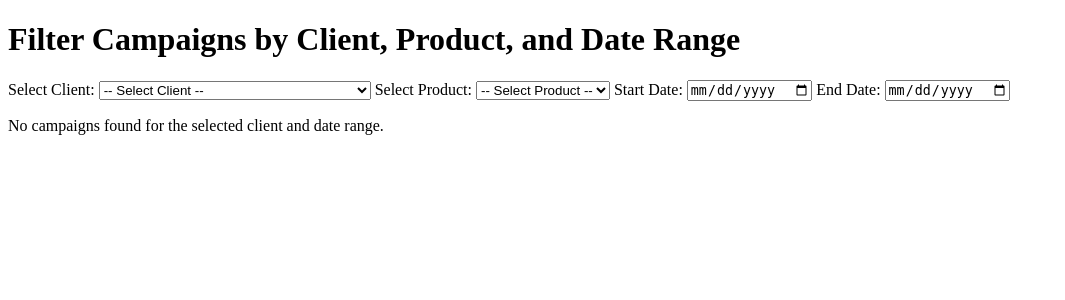
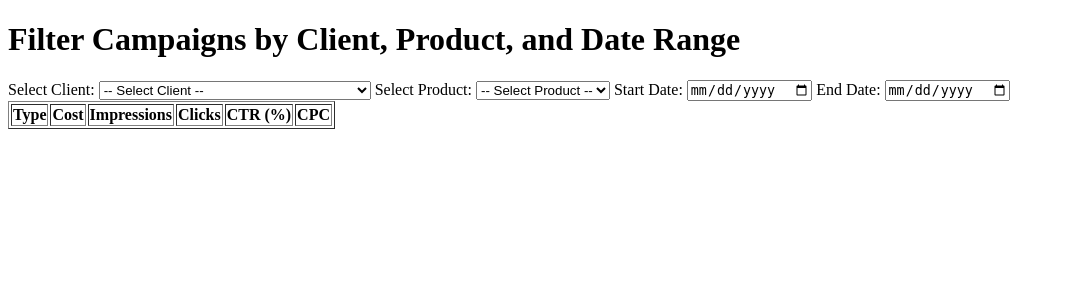
Before and after one commit to ChristopherChari/PrecisionTracker, a Django app: page / in a window 1280 px wide. Shown: the top 300 px of the page, without its empty margins (0-1065 px from the left). Run offline with Django 5.2, Linux system fonts and the light colour scheme; data comes from the database, SQL or seed files in the repository; both versions use the stored data as it was after the commit; lists and menus that the app fills with data are empty.

Commit message:
added table and conditional formatting

```diff
--- a/precisiontracker/CampaignTracker/templates/CampaignTracker/campaign_list.html
+++ b/precisiontracker/CampaignTracker/templates/CampaignTracker/campaign_list.html
@@ -1,26 +1,59 @@
-{% if campaigns_by_type %}
-    <h2>Filtered Campaigns by Type</h2>
-    {% for campaign_type, data in campaigns_by_type.items %}
-        <h3>{{ data.product }} {{ campaign_type }}</h3>
+<style>
+    .green {
+        background-color: #90ee90; /* Light green */
+    }
+    .red {
+        background-color: #ffcccb; /* Light red */
+    }
+</style>
 
-        <p>Total Spend: {{ data.total_spend }}</p>
-        <p>Total Impressions: {{ data.total_impressions }}</p>
-        <p>Total Clicks: {{ data.total_clicks }}</p>
-        <p>Average CTR: {{ data.total_ctr|floatformat:2 }}%</p>
-        <p>Average CPC: {{ data.total_cpc|floatformat:2 }}</p>
-
-        <h4>Dynamic Targets for Selected Range</h4>
-        <p>Target Spend: {{ data.target_spend|floatformat:2 }}</p>
-        <p>Target Impressions: {{ data.target_impressions|floatformat:0 }}</p>
-        <p>Target Clicks: {{ data.target_clicks|floatformat:0 }}</p>
-        <p>Target CTR: {{ data.target_ctr|floatformat:2 }}%</p>
-        <p>Target CPC: {{ data.target_cpc|floatformat:2 }}</p>
-        <ul>
-            {% for campaign in data.campaigns %}
-
-            {% endfor %}
-        </ul>
-    {% endfor %}
-{% else %}
-    <p>No campaigns found for the selected client and date range.</p>
-{% endif %}
+<table border="1">
+    <thead>
+        <tr>
+            <th>Type</th>
+            <th>Cost</th>
+            <th>Impressions</th>
+            <th>Clicks</th>
+            <th>CTR (%)</th>
+            <th>CPC</th>
+        </tr>
+    </thead>
+    <tbody>
+        {% for campaign_type, data in campaigns_by_type.items %}
+        <tr>
+            <td colspan="6"><strong>{{ campaign_type }}</strong></td>
+        </tr>
+        <tr>
+            <td>Targets</td>
+            <td>£{{ data.target_spend|floatformat:2 }}</td>
+            <td>{{ data.target_impressions }}</td>
+            <td>{{ data.target_clicks }}</td>
+            <td>{{ data.target_ctr|floatformat:2 }}</td>
+            <td>£{{ data.target_cpc|floatformat:2 }}</td>
+        </tr>
+        <tr>
+            <td>Actuals</td>
+            <!-- Cost: Red if actual cost > target cost, otherwise green -->
+            <td class="{% if data.total_spend > data.target_spend %}red{% else %}green{% endif %}">
+                £{{ data.total_spend|floatformat:2 }}
+            </td>
+            <!-- Impressions: Red if actual impressions < target impressions, otherwise green -->
+            <td class="{% if data.total_impressions < data.target_impressions %}red{% else %}green{% endif %}">
+                {{ data.total_impressions }}
+            </td>
+            <!-- Clicks: Red if actual clicks < target clicks, otherwise green -->
+            <td class="{% if data.total_clicks < data.target_clicks %}red{% else %}green{% endif %}">
+                {{ data.total_clicks }}
+            </td>
+            <!-- CTR: Red if actual CTR < target CTR, otherwise green -->
+            <td class="{% if data.total_ctr < data.target_ctr %}red{% else %}green{% endif %}">
+                {{ data.total_ctr|floatformat:2 }}
+            </td>
+            <!-- CPC: Red if actual CPC > target CPC, otherwise green -->
+            <td class="{% if data.total_cpc > data.target_cpc %}red{% else %}green{% endif %}">
+                £{{ data.total_cpc|floatformat:2 }}
+            </td>
+        </tr>
+        {% endfor %}
+    </tbody>
+</
--- a/precisiontracker/CampaignTracker/templates/CampaignTracker/filter_campaigns.html
+++ b/precisiontracker/CampaignTracker/templates/CampaignTracker/filter_campaigns.html
@@ -24,6 +24,7 @@
             }
 
             // Function to update the campaign list based on selected filters
+           // Function to update the campaign list based on selected filters
             function updateCampaignList() {
                 $.ajax({
                     url: "{% url 'home' %}",
@@ -33,6 +34,7 @@
                     }
                 });
             }
+
 
             // Trigger the product dropdown update when a client is selected
             $('#client').on('change', function () {
@@ -83,7 +85,41 @@
     </form>
 
     <div id="campaign-list">
-        {% include 'CampaignTracker/campaign_list.html' %}
+        <table border="1">
+            <thead>
+                <tr>
+                    <th>Type</th>
+                    <th>Cost</th>
+                    <th>Impressions</th>
+                    <th>Clicks</th>
+                    <th>CTR (%)</th>
+                    <th>CPC</th>
+                </tr>
+            </thead>
+            <tbody>
+                {% for campaign_type, data in campaigns_by_type.items %}
+                <tr>
+                    <td colspan="6"><strong>{{ campaign_type }}</strong></td>
+                </tr>
+                <tr>
+                    <td>Targets</td>
+                    <td>{{ data.target_spend }}</td>
+                    <td>{{ data.target_impressions }}</td>
+                    <td>{{ data.target_clicks }}</td>
+                    <td>{{ data.target_ctr }}</td>
+                    <td>{{ data.target_cpc }}</td>
+                </tr>
+                <tr>
+                    <td>Actuals</td>
+                    <td>{{ data.total_spend }}</td>
+                    <td>{{ data.total_impressions }}</td>
+                    <td>{{ data.total_clicks }}</td>
+                    <td>{{ data.total_ctr }}</td>
+                    <td>{{ data.total_cpc }}</td>
+                </tr>
+                {% endfor %}
+            </tbody>
+        </table>
     </div>
 </body>
 </html>
--- a/precisiontracker/CampaignTracker/views.py
+++ b/precisiontracker/CampaignTracker/views.py
@@ -57,6 +57,10 @@ def get_products_for_client(request):
     return JsonResponse({'products': products})
 
 
+from django.shortcuts import render
+from django.template.loader import render_to_string
+from django.http import JsonResponse
+
 def filter_campaigns(request):
     clients = Client.objects.all()
     campaigns_by_type = {}
@@ -65,6 +69,7 @@ def filter_campaigns(request):
     start_date = request.GET.get('start_date', request.session.get('selected_start_date'))
     end_date = request.GET.get('end_date', request.session.get('selected_end_date'))
 
+    # Store session data
     if client_id:
         request.session['selected_client'] = client_id
     if product:
@@ -74,54 +79,40 @@ def filter_campaigns(request):
     if end_date:
         request.session['selected_end_date'] = end_date
 
+    # Check for client, product, start_date, and end_date to filter campaigns
     if client_id and product and start_date and end_date:
         client = get_object_or_404(Client, id=client_id)
         start_date = parse_date(start_date)
         end_date = parse_date(end_date)
         total_days_selected = (end_date - start_date).days + 1
 
-        campaigns = Campaign.objects.filter(
-            client=client,
-            product=product,
-            start_date__gte=start_date,
-            end_date__lte=end_date
-        )
+        # Fetch campaigns by filtering the relevant fields
+        campaigns = Campaign.objects.filter(client=client, product=product, start_date__gte=start_date, end_date__lte=end_date)
 
         for campaign in campaigns:
             campaign_type = campaign.campaign_type
 
-            # Fetch the specific target for this campaign type
-            target = Target.objects.filter(
-                client=client,
-                product=product,
-                campaign_type=campaign_type,
-                month__year=start_date.year,
-                month__month=start_date.month
-            ).first()
+            # Fetch target for this campaign type
+            target = Target.objects.filter(client=client, product=product, campaign_type=campaign_type,
+                                           month__year=start_date.year, month__month=start_date.month).first()
 
             if target:
-                days_in_month = (target.month.replace(
-                    month=target.month.month % 12 + 1, day=1) - timedelta(days=1)).day
-                proportion_of_month = Decimal(
-                    total_days_selected) / Decimal(days_in_month)
+                days_in_month = (target.month.replace(month=target.month.month % 12 + 1, day=1) - timedelta(days=1)).day
+                proportion_of_month = Decimal(total_days_selected) / Decimal(days_in_month)
 
-                # Calculate the dynamic targets
+                # Calculate dynamic targets
                 target_spend = target.target_spend * proportion_of_month
                 target_impressions = target.target_impressions * proportion_of_month
                 target_clicks = target.target_clicks * proportion_of_month
 
-                # Calculate target CPC and CTR (not stored in the database)
-                target_ctr = (target_clicks / target_impressions) * \
-                    100 if target_impressions > 0 else 0
-                target_cpc = target_spend / \
-                    target_clicks if target_clicks > 0 else 0
+                target_ctr = (target_clicks / target_impressions) * 100 if target_impressions > 0 else 0
+                target_cpc = target_spend / target_clicks if target_clicks > 0 else 0
             else:
                 target_spend = target_impressions = target_clicks = 0
                 target_ctr = target_cpc = 0
 
             if campaign_type not in campaigns_by_type:
                 campaigns_by_type[campaign_type] = {
-                    'product': product,  # Ensure product name is only shown once
                     'campaigns': [],
                     'total_impressions': 0,
                     'total_clicks': 0,
@@ -131,8 +122,8 @@ def filter_campaigns(request):
                     'target_spend': target_spend,
                     'target_impressions': target_impressions,
                     'target_clicks': target_clicks,
-                    'target_ctr': target_ctr,  # Adding target CTR
-                    'target_cpc': target_cpc,  # Adding target CPC
+                    'target_ctr': target_ctr,
+                    'target_cpc': target_cpc,
                 }
 
             campaigns_by_type[campaign_type]['campaigns'].append(campaign)
@@ -142,19 +133,17 @@ def filter_campaigns(request):
 
         for campaign_type, data in campaigns_by_type.items():
             if data['total_clicks'] > 0:
-                data['total_ctr'] = (data['total_clicks'] / data['total_impressions']) * \
-                    100 if data['total_impressions'] > 0 else 0
-                data['total_cpc'] = data['total_spend'] / \
-                    data['total_clicks'] if data['total_clicks'] > 0 else 0
+                data['total_ctr'] = (data['total_clicks'] / data['total_impressions']) * 100 if data['total_impressions'] > 0 else 0
+                data['total_cpc'] = data['total_spend'] / data['total_clicks'] if data['total_clicks'] > 0 else 0
 
+    # Handle AJAX request
     if request.headers.get('x-requested-with') == 'XMLHttpRequest':
         rendered_campaigns = render_to_string('CampaignTracker/campaign_list.html', {
             'campaigns_by_type': campaigns_by_type,
         })
-        return JsonResponse({
-            'html': rendered_campaigns,
-        })
+        return JsonResponse({'html': rendered_campaigns})
 
+    # Handle full-page load
     return render(request, 'CampaignTracker/filter_campaigns.html', {
         'clients': clients,
         'campaigns_by_type': campaigns_by_type,
```
Also changed, not shown: precisiontracker/db.sqlite3.
